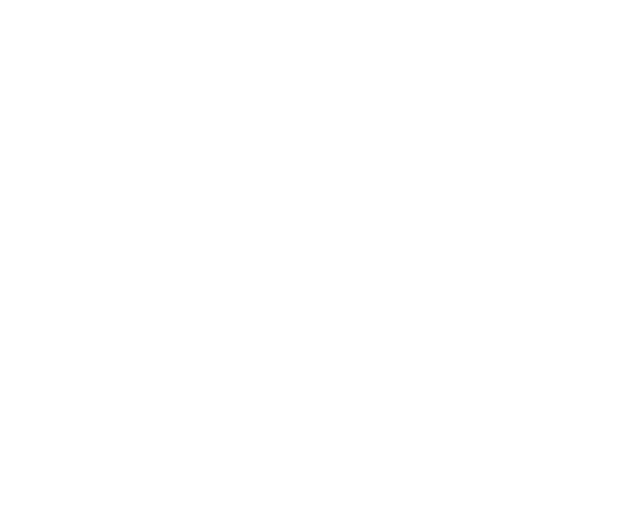
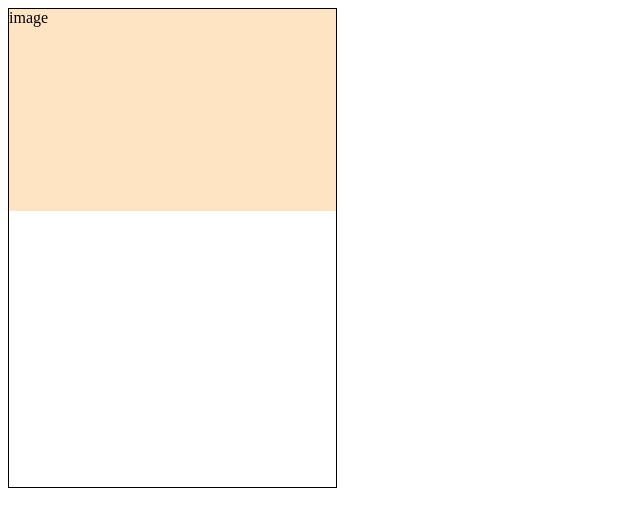
Before and after one commit to YajuanDeng/tutorial, a plain HTML site: page tutorial2/index.html in a window 1280 px wide. Shown: the whole page, without its empty margins (0-640 px from the left). Drawn offline with Linux system fonts and the light colour scheme.

Commit message:
finished

```diff
--- a/tutorial2/index.html
+++ b/tutorial2/index.html
@@ -8,6 +8,12 @@
     <title>Document</title>
 </head>
 <body>
+    <div class="card">
+        <div class="media">image</div>
+        <div class="content">
 
+        </div>
+    </div>
+    <script src="/index.js"></script>
 </body>
 </html>
--- /dev/null
+++ b/tutorial2/index.js
@@ -0,0 +1,7 @@
+// BMI = kg/m2
+let a = [1]
+let b = a
+a = [5,10]
+console.log(b);
+b = a
+console.log(b);
--- a/tutorial2/style.css
+++ b/tutorial2/style.css
@@ -0,0 +1,9 @@
+.card {
+    width: 327px;
+    height: 478px;
+    border: 1px solid black;
+}
+.media {
+    height: 202px;
+    background-color: bisque;
+}
```
